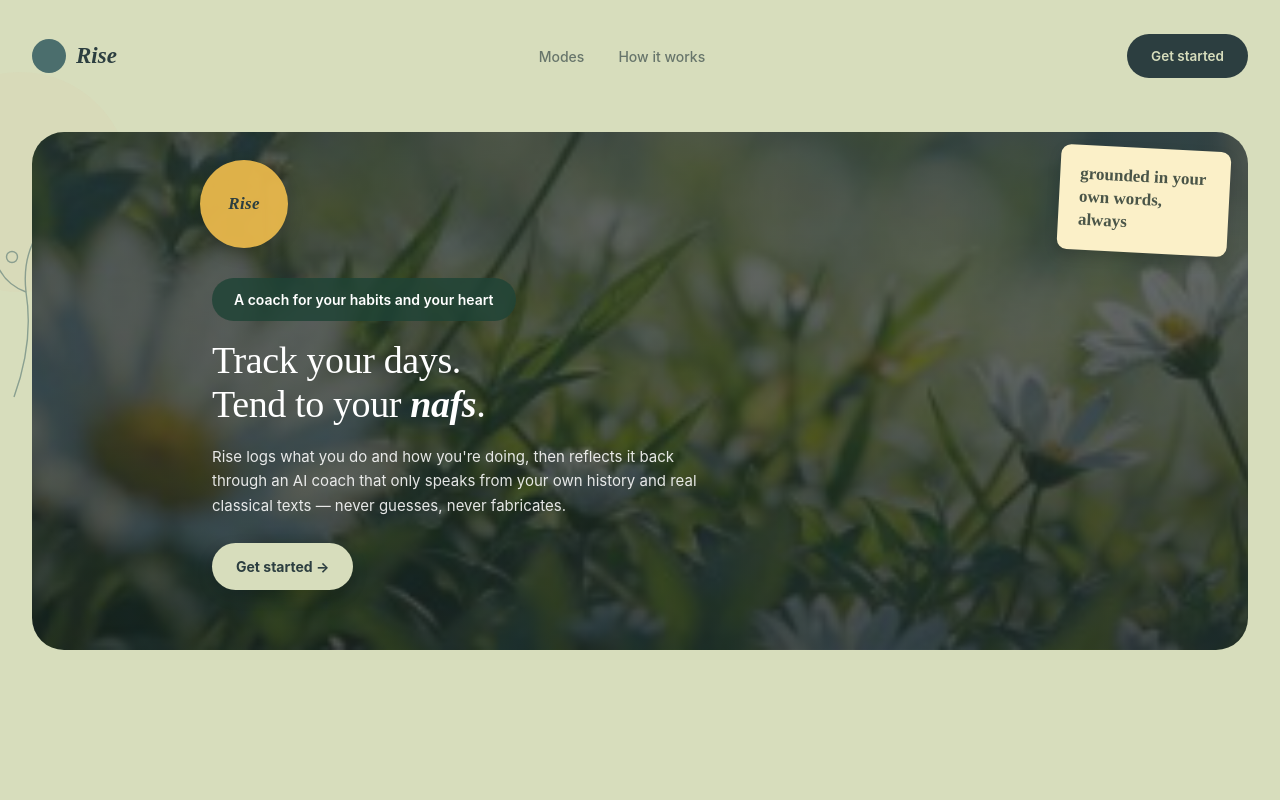
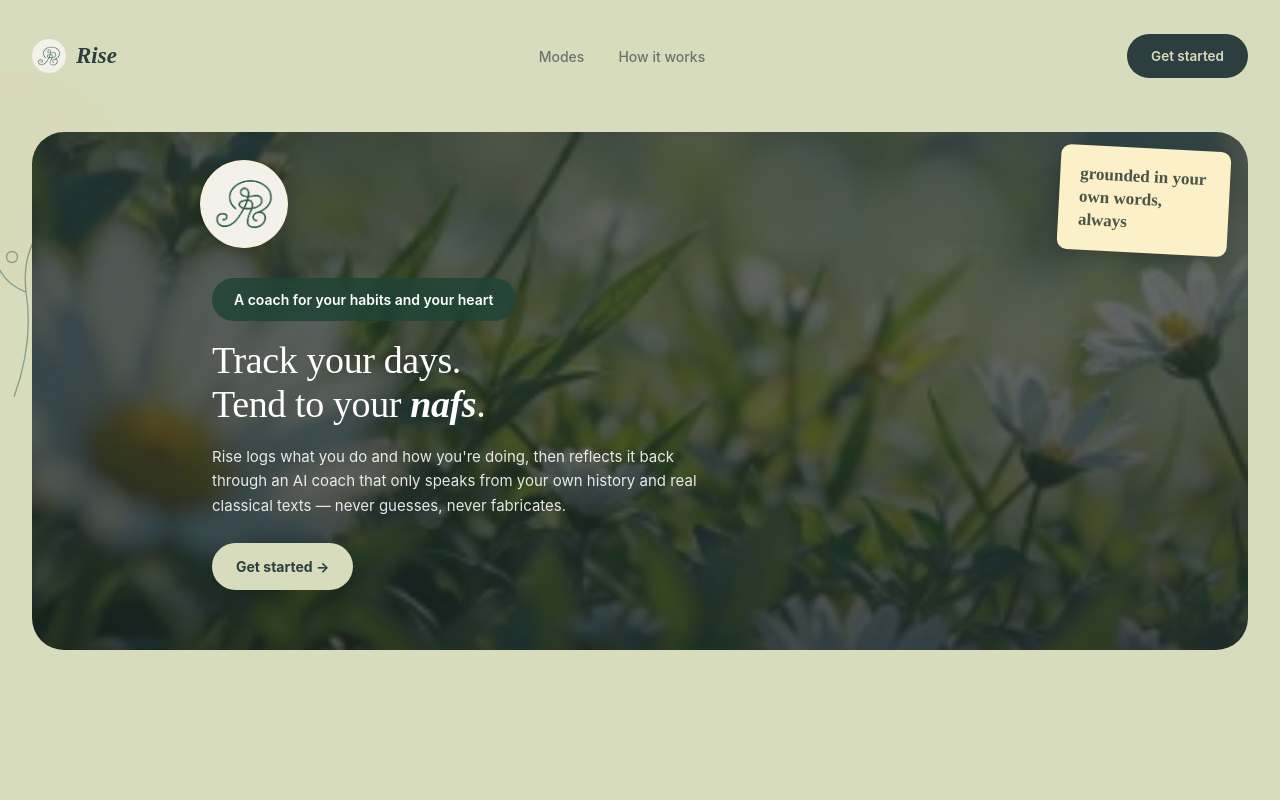
Before and after one commit to Amna-Tahir09/rise-app, a Next.js app in the folder frontend/: page / in a window 1280 px wide. Shown: the top 800 px of the page. Built offline with nearby package versions, Linux system fonts and the light colour scheme.

Commit message:
Add Rise logo image and wire it into nav, hero badge, and footer

```diff
--- a/frontend/app/page.tsx
+++ b/frontend/app/page.tsx
@@ -5,7 +5,10 @@ export default function LandingPage() {
     <>
       <div className="wrap">
         <nav>
-          <div className="logo"><div className="mark"></div> Rise</div>
+          <div className="logo">
+            <img src="/rise-logo.png" alt="Rise logo" className="mark" />
+            Rise
+          </div>
           <ul>
             <li><a href="#modes">Modes</a></li>
             <li><a href="#journey">How it works</a></li>
@@ -40,7 +43,9 @@ export default function LandingPage() {
           </div>
 
           <div className="hero-panel">
-            <div className="hero-badge">Rise</div>
+            <div className="hero-badge">
+              <img src="/rise-logo.png" alt="Rise logo" className="hero-badge-img" />
+            </div>
             <span className="hero-kicker">A coach for your habits and your heart</span>
             <h1>Track your days.<br/>Tend to your <span className="em">nafs</span>.</h1>
             <p className="sub">Rise logs what you do and how you&apos;re doing, then reflects it back through an AI coach that only speaks from your own history and real classical texts — never guesses, never fabricates.</p>
@@ -137,7 +142,10 @@ export default function LandingPage() {
         <div className="wrap">
           <div className="footer-top">
             <div>
-              <div className="logo"><div className="mark"></div> Rise</div>
+              <div className="logo">
+                <img src="/rise-logo.png" alt="Rise logo" className="mark" />
+                Rise
+              </div>
               <p className="tag">Habit and tazkiya coaching, grounded in your own history and real classical sources.</p>
             </div>
           </div>
@@ -168,7 +176,10 @@ export default function LandingPage() {
 
         nav{display:flex; align-items:center; justify-content:space-between; gap:24px; padding:34px 0; position:relative; z-index:5;}
         .logo{display:flex; align-items:center; gap:10px; font-family:'Playfair Display'; font-style:italic; font-weight:600; font-size:23px; flex-shrink:0;}
-        .logo .mark{width:34px; height:34px; border-radius:50%; overflow:hidden; background:var(--cedar); flex-shrink:0;}
+        .logo .mark{
+          width:34px; height:34px; border-radius:50%; overflow:hidden;
+          flex-shrink:0; object-fit:cover; display:block;
+        }
         nav ul{display:flex; gap:34px; list-style:none; font-size:14px; font-weight:500;}
         nav ul a{text-decoration:none; opacity:0.65;}
         .nav-cta{background:var(--ink); color:var(--cream); padding:11px 24px; border-radius:999px; font-size:13.5px; font-weight:600; text-decoration:none; flex-shrink:0;}
@@ -213,9 +224,11 @@ export default function LandingPage() {
           background:rgba(232,184,75,0.95);
           border-radius:50%;
           display:flex; align-items:center; justify-content:center;
-          font-family:'Playfair Display'; font-style:italic; font-weight:700; font-size:17px; color:var(--ink);
-          letter-spacing:0.02em;
+          overflow:hidden;
           box-shadow:0 6px 16px rgba(0,0,0,0.18);
+        }
+        .hero-badge-img{
+          width:100%; height:100%; object-fit:cover; border-radius:50%;
         }
         .hero-kicker{
           display:inline-block; align-self:flex-start; margin-top:90px;
```
Also changed, not shown: frontend/public/rise-logo.png.
